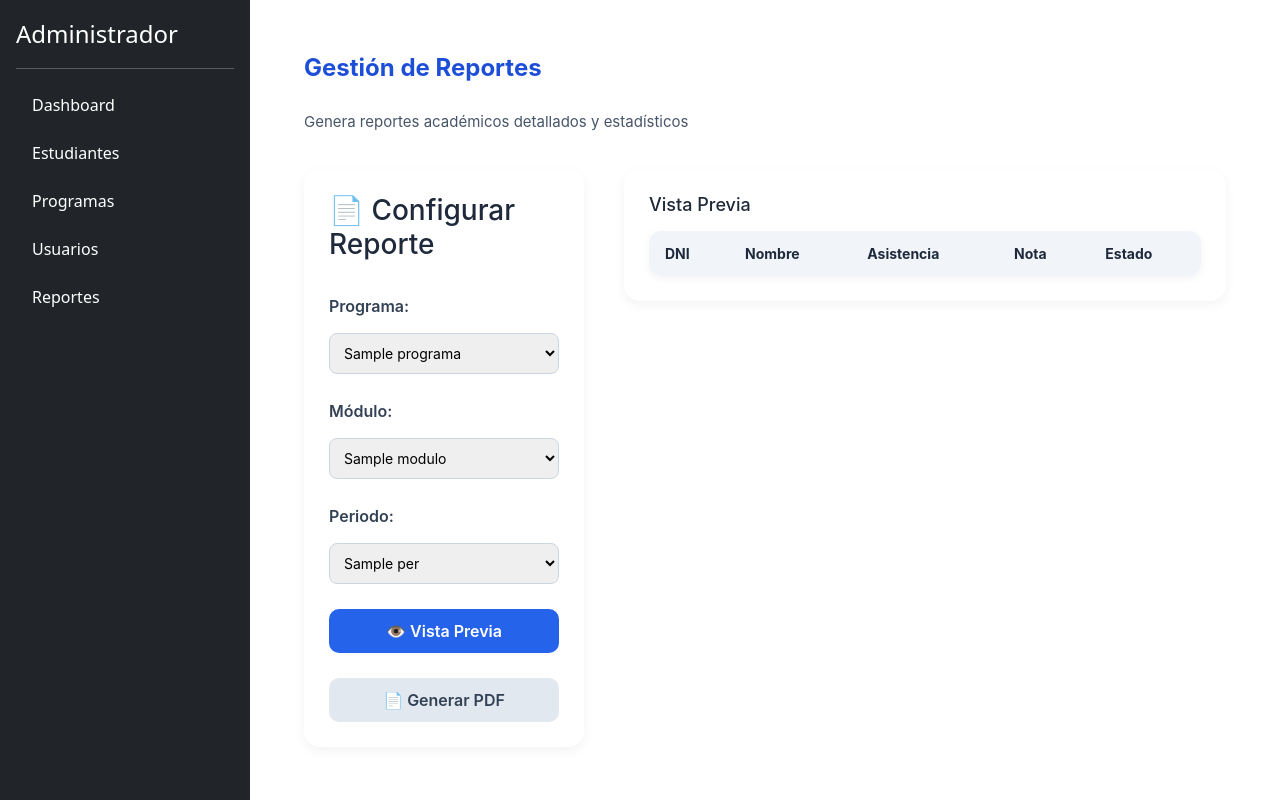
After one commit to NikolasZM/Sistema-de-informacion-academica, a Python web app: template templates/reportes.html in a window 1280 px wide. The commit adds this page. Run offline with Jinja, Linux system fonts and the light colour scheme; the template is opened without the code that fills it: most values are stand-ins (such as "Sample title", 1, 10 or a date in 2020); lists and menus that the app fills with data are empty.

Commit message:
Add files via upload

```diff
--- /dev/null
+++ b/templates/reportes.html
@@ -0,0 +1,274 @@
+{% extends "template_admin.html" %}
+{% block content %}
+<style>
+.reportes-container {
+  font-family: "Inter", sans-serif;
+  color: #1e293b;
+  display: flex;
+  flex-direction: column;
+  gap: 20px;
+  padding: 30px;
+}
+
+.reportes-container h2 {
+  color: #1d4ed8;
+  font-weight: 700;
+  font-size: 24px;
+}
+
+.reportes-container p {
+  color: #475569;
+  font-size: 15px;
+}
+
+.config-card {
+  background: #fff;
+  border-radius: 16px;
+  box-shadow: 0 4px 12px rgba(0, 0, 0, 0.05);
+  padding: 25px;
+  width: 280px;
+  display: flex;
+  flex-direction: column;
+  gap: 15px;
+}
+
+.config-card label {
+  font-weight: 600;
+  color: #334155;
+  margin-top: 10px;
+}
+
+.config-card select {
+  padding: 10px;
+  border-radius: 8px;
+  border: 1px solid #cbd5e1;
+  font-size: 14px;
+}
+
+.config-card button {
+  margin-top: 10px;
+  border: none;
+  border-radius: 10px;
+  padding: 10px;
+  font-weight: 600;
+  cursor: pointer;
+  transition: 0.2s;
+}
+
+#vista-btn {
+  background: #2563eb;
+  color: #fff;
+}
+
+#vista-btn:hover {
+  background: #1e40af;
+}
+
+#pdf-btn {
+  background: #e2e8f0;
+  color: #334155;
+}
+
+#pdf-btn:hover {
+  background: #cbd5e1;
+}
+
+#tabla-reporte {
+  width: 100%;
+  border-collapse: collapse;
+  margin-top: 10px;
+  background: #fff;
+  border-radius: 12px;
+  overflow: hidden;
+  box-shadow: 0 2px 8px rgba(0, 0, 0, 0.05);
+}
+
+#tabla-reporte thead {
+  background: #f1f5f9;
+  text-align: left;
+}
+
+#tabla-reporte th, #tabla-reporte td {
+  padding: 12px 16px;
+  font-size: 14px;
+}
+
+#tabla-reporte tbody tr:nth-child(even) {
+  background: #f9fafb;
+}
+
+.estado {
+  font-weight: 600;
+  border-radius: 8px;
+  padding: 4px 10px;
+  font-size: 13px;
+}
+
+.estado.aprobado {
+  background: #dcfce7;
+  color: #166534;
+}
+
+.estado.desaprobado {
+  background: #fee2e2;
+  color: #991b1b;
+}
+
+.asistencia {
+  font-weight: 600;
+  border-radius: 8px;
+  padding: 4px 8px;
+  font-size: 13px;
+}
+
+.asistencia.alta {
+  background: #dcfce7;
+  color: #166534;
+}
+
+.asistencia.media {
+  background: #fef9c3;
+  color: #854d0e;
+}
+
+.asistencia.baja {
+  background: #fee2e2;
+  color: #991b1b;
+}
+
+.reportes-main {
+  display: flex;
+  gap: 40px;
+  align-items: flex-start;
+}
+
+.vista-previa {
+  flex: 1;
+  background: #fff;
+  border-radius: 16px;
+  padding: 25px;
+  box-shadow: 0 4px 12px rgba(0, 0, 0, 0.05);
+}
+
+.vista-previa h3 {
+  margin-bottom: 15px;
+  color: #1e293b;
+  font-size: 18px;
+}
+</style>
+
+<div class="reportes-container">
+  <h2>Gestión de Reportes</h2>
+  <p>Genera reportes académicos detallados y estadísticos</p>
+
+  <div class="reportes-main">
+    <!-- Panel izquierdo -->
+    <div class="config-card">
+      <h3>📄 Configurar Reporte</h3>
+
+      <label>Programa:</label>
+      <select id="programa">
+        {% for p in programas %}
+          <option value="{{ p.id }}">{{ p.nombre }}</option>
+        {% endfor %}
+      </select>
+
+      <label>Módulo:</label>
+      <select id="modulo">
+        {% for m in modulos %}
+          <option value="{{ m }}">{{ m }}</option>
+        {% endfor %}
+      </select>
+
+      <label>Periodo:</label>
+      <select id="periodo">
+        {% for per in periodos %}
+          <option value="{{ per }}">{{ per }}</option>
+        {% endfor %}
+      </select>
+
+      <button id="vista-btn">👁️ Vista Previa</button>
+      <button id="pdf-btn">📄 Generar PDF</button>
+    </div>
+
+    <!-- Vista previa -->
+    <div class="vista-previa">
+      <h3>Vista Previa</h3>
+      <table id="tabla-reporte">
+        <thead>
+          <tr>
+            <th>DNI</th>
+            <th>Nombre</th>
+            <th>Asistencia</th>
+            <th>Nota</th>
+            <th>Estado</th>
+          </tr>
+        </thead>
+        <tbody></tbody>
+      </table>
+    </div>
+  </div>
+</div>
+
+<script>
+let datosActuales = [];
+
+document.getElementById("vista-btn").addEventListener("click", async () => {
+  const payload = {
+    programa_id: document.getElementById("programa").value,
+    modulo: document.getElementById("modulo").value,
+    periodo: document.getElementById("periodo").value
+  };
+
+  const res = await fetch("/administrador/reportes/vista_previa", {
+    method: "POST",
+    headers: { "Content-Type": "application/json" },
+    body: JSON.stringify(payload)
+  });
+
+  const data = await res.json();
+  datosActuales = data.reporte;
+
+  const tbody = document.querySelector("#tabla-reporte tbody");
+  tbody.innerHTML = "";
+  data.reporte.forEach(r => {
+    let asistenciaClass = "alta";
+    if (r.asistencia < 80) asistenciaClass = "baja";
+    else if (r.asistencia < 90) asistenciaClass = "media";
+
+    const fila = `
+      <tr>
+        <td>${r.dni}</td>
+        <td>${r.nombre}</td>
+        <td><span class="asistencia ${asistenciaClass}">${r.asistencia}%</span></td>
+        <td>${r.nota}</td>
+        <td><span class="estado ${r.estado === "Aprobado" ? "aprobado" : "desaprobado"}">${r.estado}</span></td>
+      </tr>`;
+    tbody.innerHTML += fila;
+  });
+});
+
+document.getElementById("pdf-btn").addEventListener("click", async () => {
+  const payload = {
+    reporte: datosActuales,
+    programa: document.getElementById("programa").selectedOptions[0].text,
+    modulo: document.getElementById("modulo").selectedOptions[0].text,
+    periodo: document.getElementById("periodo").value
+  };
+
+  const res = await fetch("/administrador/reportes/pdf", {
+    method: "POST",
+    headers: { "Content-Type": "application/json" },
+    body: JSON.stringify(payload)
+  });
+
+  const blob = await res.blob();
+  const url = window.URL.createObjectURL(blob);
+  const a = document.createElement("a");
+  a.href = url;
+  a.download = "reporte.pdf";
+  a.click();
+  window.URL.revokeObjectURL(url);
+});
+</script>
+{% endblock %}
--- a/templates/template_admin.html
+++ b/templates/template_admin.html
@@ -19,7 +19,7 @@
     <ul class="nav nav-pills flex-column mb-auto">
 
       <li class="nav-item">
-        <a class="nav-link text-white" href="/administrador/dashboard">Dashboard22</a>
+        <a class="nav-link text-white" href="/administrador/dashboard">Dashboard</a>
       </li>
 
       <li class="nav-item mt-2">
```
Also changed, not shown: templates/crear_estudiante.html (+88 -37 lines), templates/estudiantes_admin.html (+63 -2 lines).
